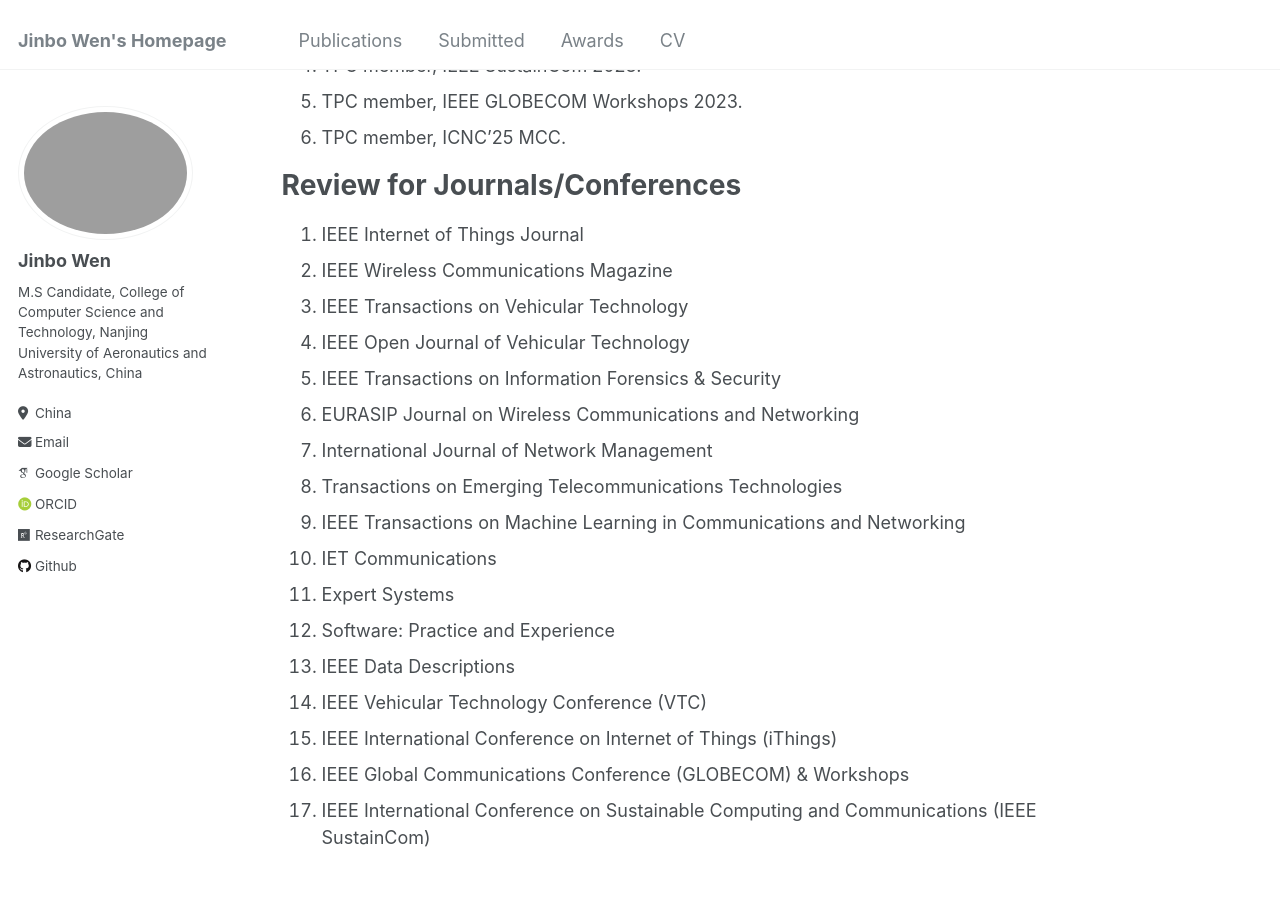
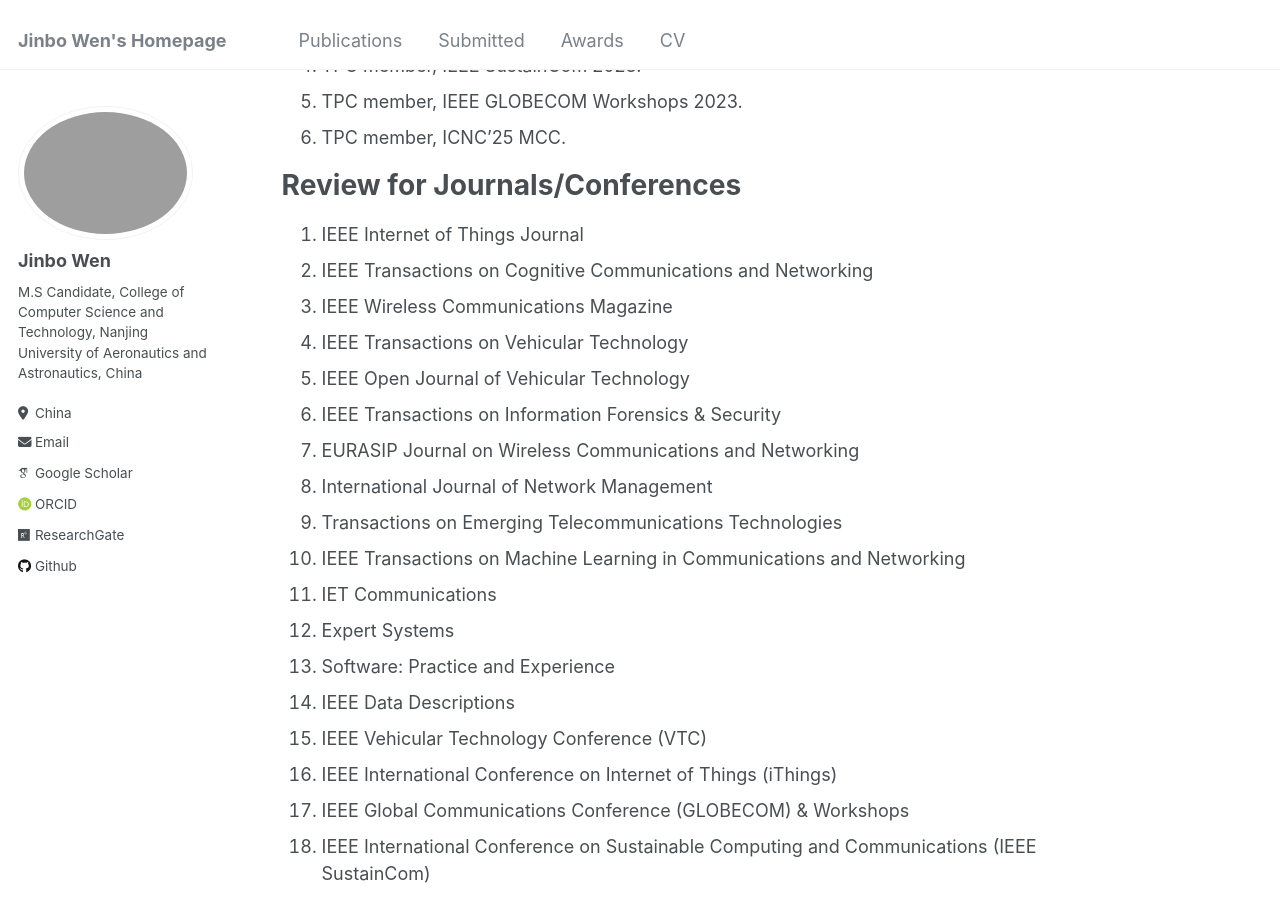
Before and after one commit to JinboWen00/JinboWen00.github.io, a Jekyll site: the page built from _pages/about.md, in a window 1280 px wide and 900 px high, scrolled down 909 px. Built offline with Jekyll 4.4.1, drawn with Linux system fonts in a browser that asks for light colours; some web fonts are replaced.

Commit message:
Update about.md

```diff
--- a/_pages/about.md
+++ b/_pages/about.md
@@ -32,19 +32,20 @@
 Review for Journals/Conferences
 ======
 1.  IEEE Internet of Things Journal
-2.  IEEE Wireless Communications Magazine
-3.  IEEE Transactions on Vehicular Technology
-4.  IEEE Open Journal of Vehicular Technology
-5.  IEEE Transactions on Information Forensics & Security
-6.  EURASIP Journal on Wireless Communications and Networking
-7.  International Journal of Network Management
-8.  Transactions on Emerging Telecommunications Technologies
-9.  IEEE Transactions on Machine Learning in Communications and Networking
-10.  IET Communications
-11. Expert Systems
-12. Software: Practice and Experience
-13. IEEE Data Descriptions
-14. IEEE Vehicular Technology Conference (VTC)
-15. IEEE International Conference on Internet of Things (iThings)
-16. IEEE Global Communications Conference (GLOBECOM) & Workshops
-17. IEEE International Conference on Sustainable Computing and Communications (IEEE SustainCom)
+2.  IEEE Transactions on Cognitive Communications and Networking
+3.  IEEE Wireless Communications Magazine
+4.  IEEE Transactions on Vehicular Technology
+5.  IEEE Open Journal of Vehicular Technology
+6.  IEEE Transactions on Information Forensics & Security
+7.  EURASIP Journal on Wireless Communications and Networking
+8.  International Journal of Network Management
+9.  Transactions on Emerging Telecommunications Technologies
+10. IEEE Transactions on Machine Learning in Communications and Networking
+11. IET Communications
+12. Expert Systems
+13. Software: Practice and Experience
+14. IEEE Data Descriptions
+15. IEEE Vehicular Technology Conference (VTC)
+16. IEEE International Conference on Internet of Things (iThings)
+17. IEEE Global Communications Conference (GLOBECOM) & Workshops
+18. IEEE International Conference on Sustainable Computing and Communications (IEEE SustainCom)
```
